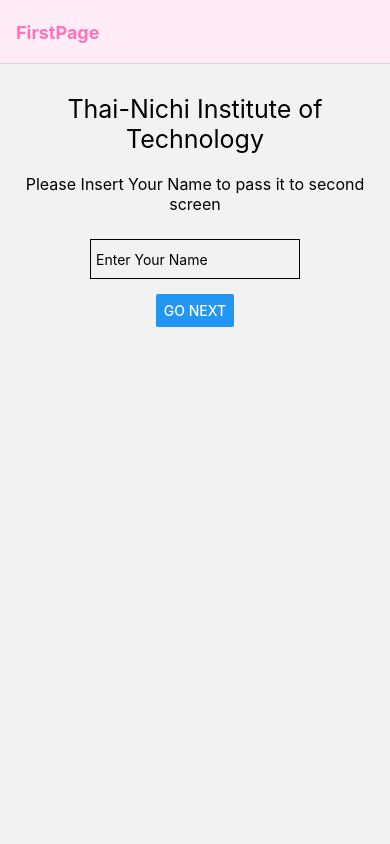
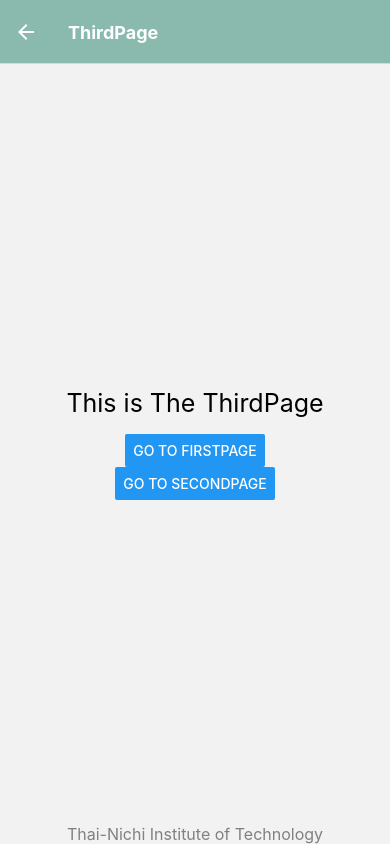
Before and after one commit to nonpawitJT/1913210033_ReactNative, a React Native app: screen /ThirdPage in a window 390 px wide. Built offline with nearby package versions, Linux system fonts and the light colour scheme.

Commit message:
Practice6_Recap_Stack

```diff
--- a/App.js
+++ b/App.js
@@ -6,8 +6,9 @@
 import AboutScreen from "./screens/AboutScreen";
 import HomePost from "./screens/HomePost";
 import CreatePost from "./screens/CreatePost";
-import FirstPage from "./screens/FirstPage";
-import SecondPage from "./screens/SecondPage";
+import FirstPage from "./pages/FirstPage";
+import SecondPage from "./pages/SecondPage";
+import ThirdPage from  "./pages/ThirdPage";
 
 const Stack = createNativeStackNavigator();
 
@@ -18,9 +19,9 @@
         initialRouteName="FirstPage"
         screenOptions={{
           headerStyle:{
-            backgroundColor:"#FFECF6"
+            backgroundColor:"#8abaae"
           },
-          headerTintColor:"#FF73BA",
+          headerTintColor:"#FFFFFF",
           headerTitleStyle:{
             fontWeight:'bold'
           }
@@ -32,6 +33,7 @@
         <Stack.Screen name="CreatePost" component={CreatePost} /> */}
         <Stack.Screen name="FirstPage" component={FirstPage} />
         <Stack.Screen name="SecondPage" component={SecondPage} />
+        <Stack.Screen name="ThirdPage" component={ThirdPage} />
       </Stack.Navigator>
     </NavigationContainer>
   );
--- /dev/null
+++ b/components/style.js
@@ -0,0 +1,19 @@
+import { StyleSheet } from "react-native";
+const styles = StyleSheet.create({
+  container: {
+    flex: 1,
+    alignItems: "center",
+    justifyContent: "center",
+  },
+  textTopStyle: {
+    fontSize: 25,
+    textAlign: "center",
+    marginBottom: 16,
+  },
+  textBottomSytel: {
+    fontSize: 16,
+    textAlign: "center",
+    color: "grey",
+  },
+});
+export { styles };
--- /dev/null
+++ b/pages/FirstPage.js
@@ -0,0 +1,28 @@
+import { View, Text, Button, StyleSheet, TextInput } from "react-native";
+import React, { useState } from "react";
+import { styles } from "../components/style";
+
+const FirstPage = ({ navigation }) => {
+  return (
+    <View style={styles.container}>
+        <View style={styles.container}>
+      <Text style={styles.textTopStyle}>This is The FirstPage</Text>
+      <Button
+        title="Go to SecondPage"
+        onPress={() => navigation.navigate("SecondPage")}
+      />
+      <Button
+        title="Go to ThirdPage"
+        onPress={() => navigation.navigate("ThirdPage")}
+      />
+      </View>
+      <View style={{  justifyContent: "flex-end" }}>
+        <Text style={styles.textBottomSytel}>
+          Thai-Nichi Institute of Technology
+        </Text>
+      </View>
+    </View>
+  );
+};
+
+export default FirstPage;
--- /dev/null
+++ b/pages/SecondPage.js
@@ -0,0 +1,28 @@
+import { View, Text, Button, StyleSheet, TextInput } from "react-native";
+import React, { useState } from "react";
+import { styles } from "../components/style";
+
+const SecondPage = ({ navigation }) => {
+  return (
+    <View style={styles.container}>
+        <View style={styles.container}>
+      <Text style={styles.textTopStyle}>This is The SecondPage</Text>
+      <Button
+        title="Go to FirstPage"
+        onPress={() => navigation.navigate("FirstPage")}
+      />
+      <Button
+        title="Go to ThirdPage"
+        onPress={() => navigation.navigate("ThirdPage")}
+      />
+      </View>
+      <View style={{  justifyContent: "flex-end" }}>
+        <Text style={styles.textBottomSytel}>
+          Thai-Nichi Institute of Technology
+        </Text>
+      </View>
+    </View>
+  );
+};
+
+export default SecondPage;
--- /dev/null
+++ b/pages/ThirdPage.js
@@ -0,0 +1,28 @@
+import { View, Text, Button, StyleSheet, TextInput } from "react-native";
+import React, { useState } from "react";
+import { styles } from "../components/style";
+
+const ThirdPage = ({ navigation }) => {
+  return (
+    <View style={styles.container}>
+        <View style={styles.container}>
+      <Text style={styles.textTopStyle}>This is The ThirdPage</Text>
+      <Button
+        title="Go to FirstPage"
+        onPress={() => navigation.navigate("FirstPage")}
+      />
+      <Button
+        title="Go to SecondPage"
+        onPress={() => navigation.navigate("SecondPage")}
+      />
+      </View>
+      <View style={{  justifyContent: "flex-end" }}>
+        <Text style={styles.textBottomSytel}>
+          Thai-Nichi Institute of Technology
+        </Text>
+      </View>
+    </View>
+  );
+};
+
+export default ThirdPage;
```
